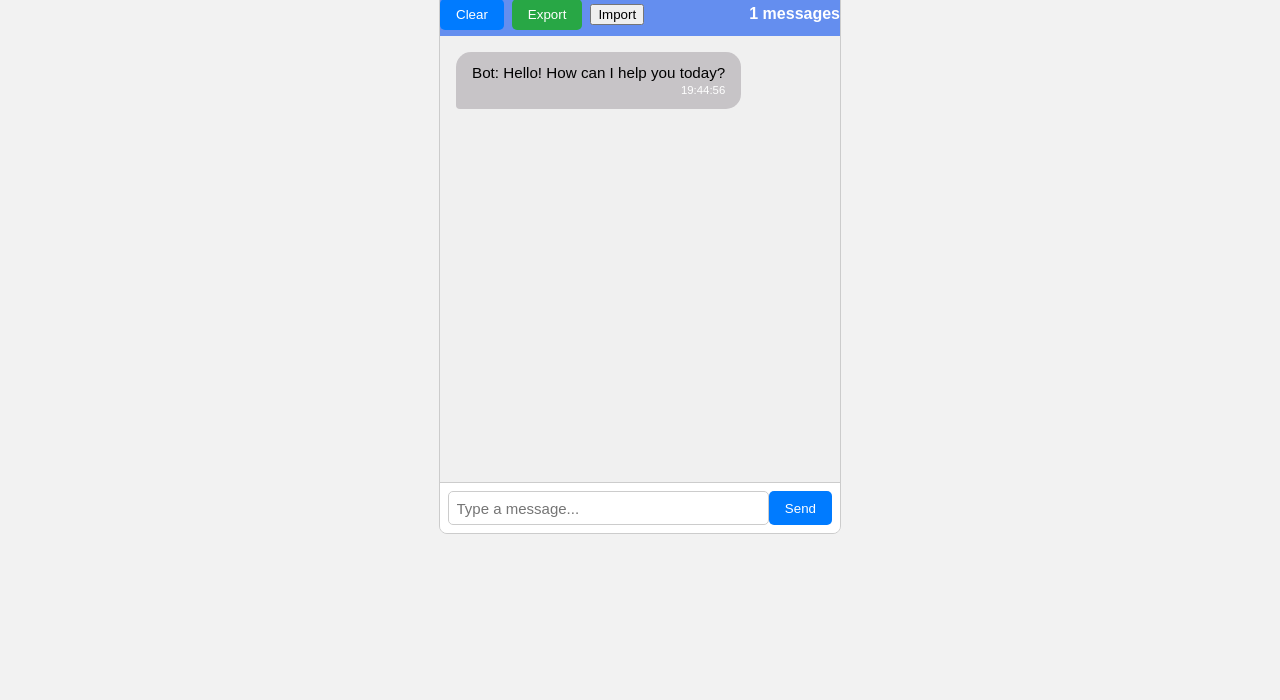
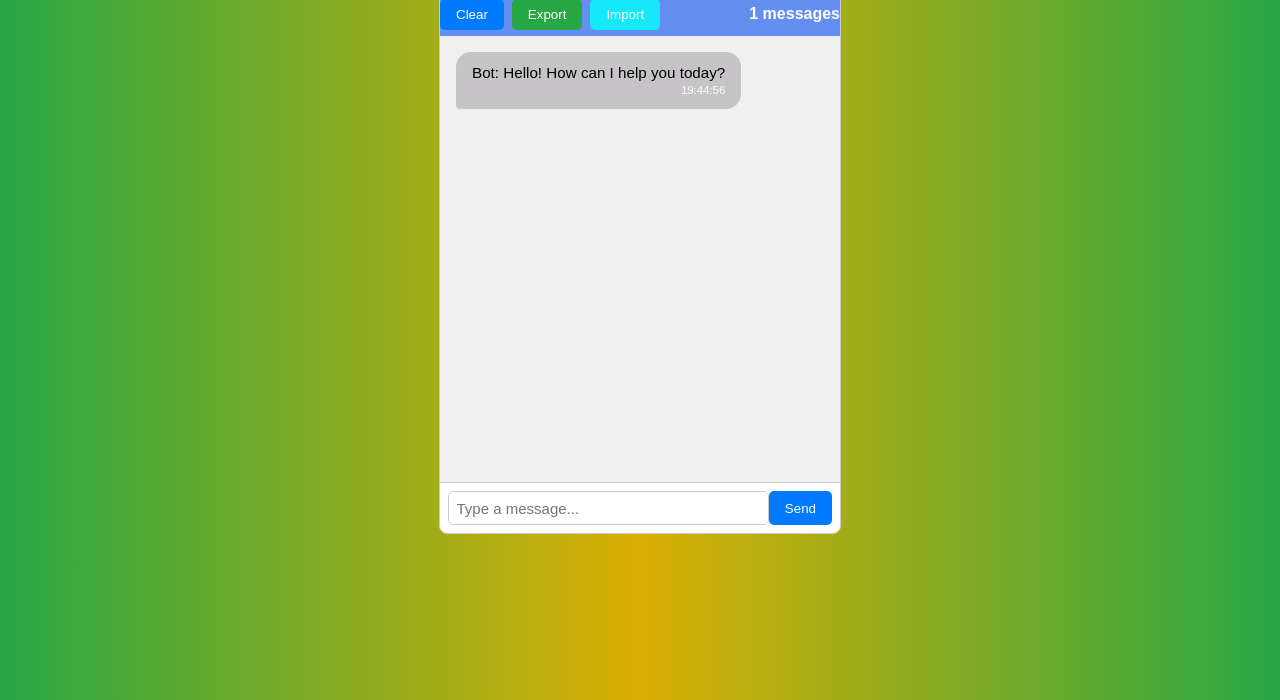
Before and after one commit to jkelley678/lab7-mvc-crud, a plain HTML site: page src/index.html in a window 1280 px wide. Shown: the part 100-800 px from the top of the page. Drawn offline with Linux system fonts and the light colour scheme.

Commit message:
Styled Import button and background color

```diff
--- a/src/styles.css
+++ b/src/styles.css
@@ -1,7 +1,7 @@
 
 body {
     font-family: Arial, sans-serif;
-    background-color: #f2f2f2;
+    background: linear-gradient(to left, #28a745, #dbaf03, #28a745);
     margin: 0;
     padding: 2rem;
     display:flex;
@@ -59,8 +59,20 @@ title-text h1{
   color: white;
   border-radius: 5px;
 }
-#export-button:hover { background-color: #1e7e34; }
+#export-button:hover {
+  background-color: #1e7e34;
+ }
 
+#import-button{
+  padding: 0.5rem 1rem;
+  border: none;
+  background-color: #16e8f7;
+  color: white;
+  border-radius: 5px;
+}
+#import-button:hover {
+  background-color: #0691b1;
+ }
 .messages {
   padding: 1rem;
   height: 600px;
```
